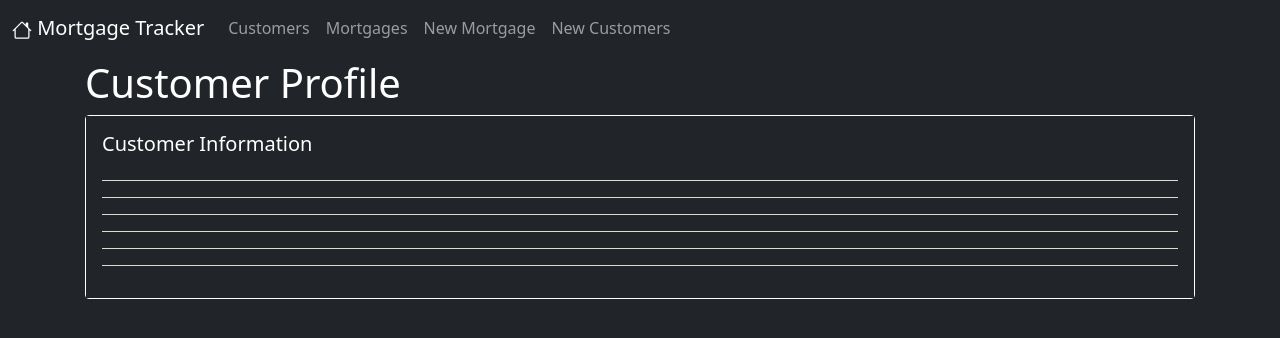
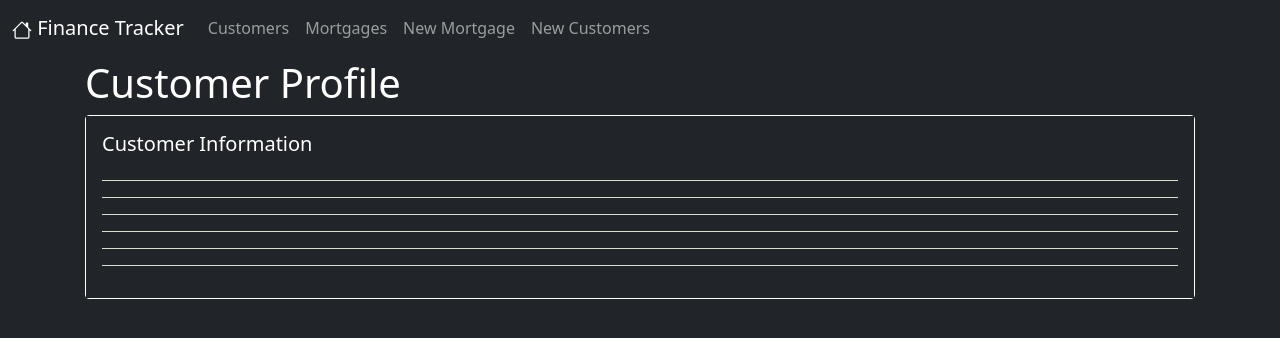
Before and after one commit to 5sidd/Nueda-Frontend, a website: page customer.html in a window 1280 px wide. Drawn offline with nearby package versions, Linux system fonts and the light colour scheme; files whose address does not match are found by name.

Commit message:
Changed Titles

```diff
--- a/customer.html
+++ b/customer.html
@@ -10,7 +10,7 @@
     <link href="https://cdn.jsdelivr.net/npm/bootstrap@5.0.2/dist/css/bootstrap.min.css" rel="stylesheet"
         integrity="sha384-EVSTQN3/azprG1Anm3QDgpJLIm9Nao0Yz1ztcQTwFspd3yD65VohhpuuCOmLASjC" crossorigin="anonymous">
 
-    <title>Mortgage Tracker</title>
+    <title>Finance Tracker</title>
 </head>
 
 <body class="bg-dark">
@@ -22,7 +22,7 @@
                     <path
                         d="M8.707 1.5a1 1 0 0 0-1.414 0L.646 8.146a.5.5 0 0 0 .708.708L2 8.207V13.5A1.5 1.5 0 0 0 3.5 15h9a1.5 1.5 0 0 0 1.5-1.5V8.207l.646.647a.5.5 0 0 0 .708-.708L13 5.793V2.5a.5.5 0 0 0-.5-.5h-1a.5.5 0 0 0-.5.5v1.293zM13 7.207V13.5a.5.5 0 0 1-.5.5h-9a.5.5 0 0 1-.5-.5V7.207l5-5z" />
                 </svg>
-                Mortgage Tracker</a>
+                Finance Tracker</a>
             <button class="navbar-toggler" type="button" data-bs-toggle="collapse"
                 data-bs-target="#navbarSupportedContent" aria-controls="navbarSupportedContent" aria-expanded="false"
                 aria-label="Toggle navigation">
```
Also changed, not shown: home.html (+2 -2 lines).
